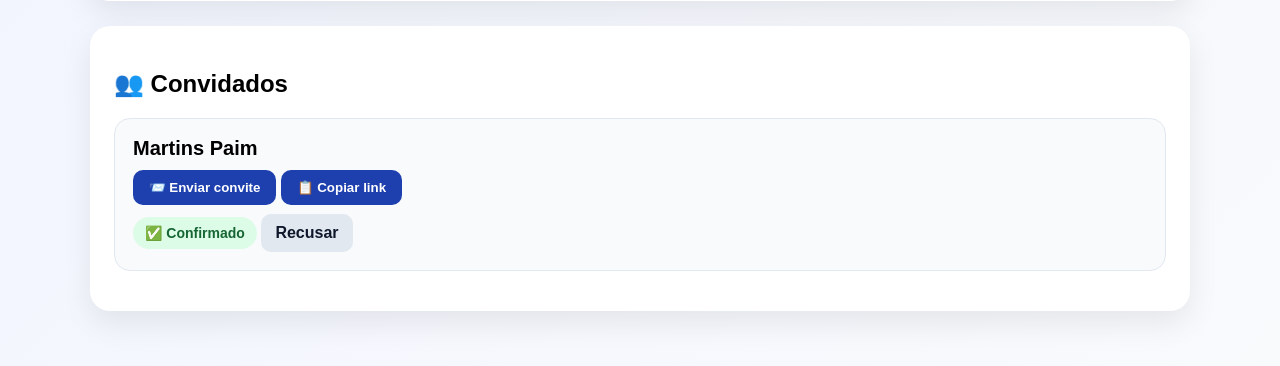
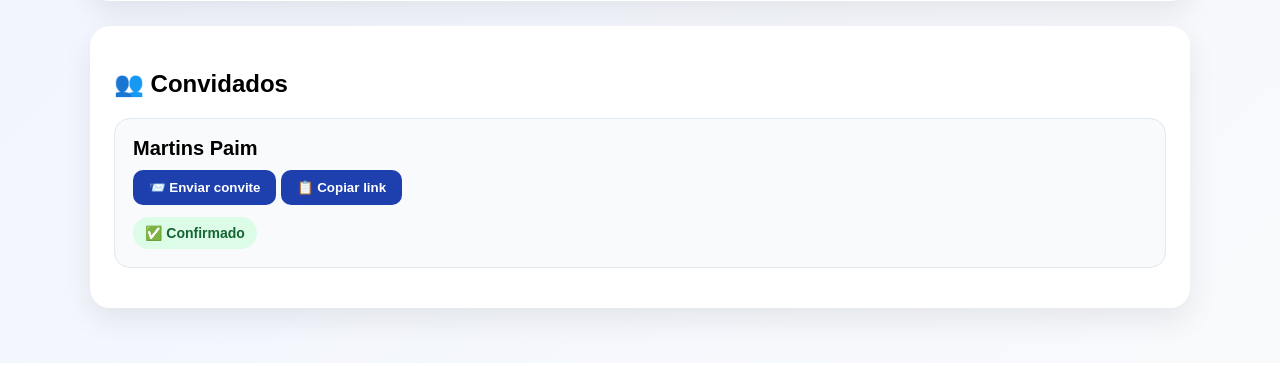
Before and after one commit to 9free13-sys/invitation-app, a Django app: page /events/9/ in a window 1280 px wide. Shown: the part 1057-1423 px from the top of the page. After the commit the page ends 1401 px from the top, so only its background shows below. Run offline with Django 5.2, Linux system fonts and the light colour scheme; data comes from the database, SQL or seed files in the repository; both versions use the stored data as it was after the commit.

Commit message:
actualizar recusar e confirmar

```diff
--- a/events/templates/events/event_detail.html
+++ b/events/templates/events/event_detail.html
@@ -257,16 +257,12 @@
                          <div class="guest-actions">
     {% if guest.status == 'confirmado' %}
         <div class="status confirmado">✅ Confirmado</div>
-        <a href="/decline/{{ guest.id }}/">Recusar</a>
 
     {% elif guest.status == 'recusado' %}
         <div class="status recusado">🚫 Recusado</div>
-        <a href="/confirm/{{ guest.id }}/">Confirmar</a>
 
     {% else %}
         <div class="status pendente">⏳ Pendente</div>
-        <<a href="{% url 'confirm_guest' guest.id %}">Confirmar</a>
-        <a href="{% url 'decline_guest' guest.id %}">Recusar</a>
     {% endif %}
 </div>
                         </li>
```
Also changed, not shown: db.sqlite3. Lines whose indentation alone changed are shown as unchanged.
